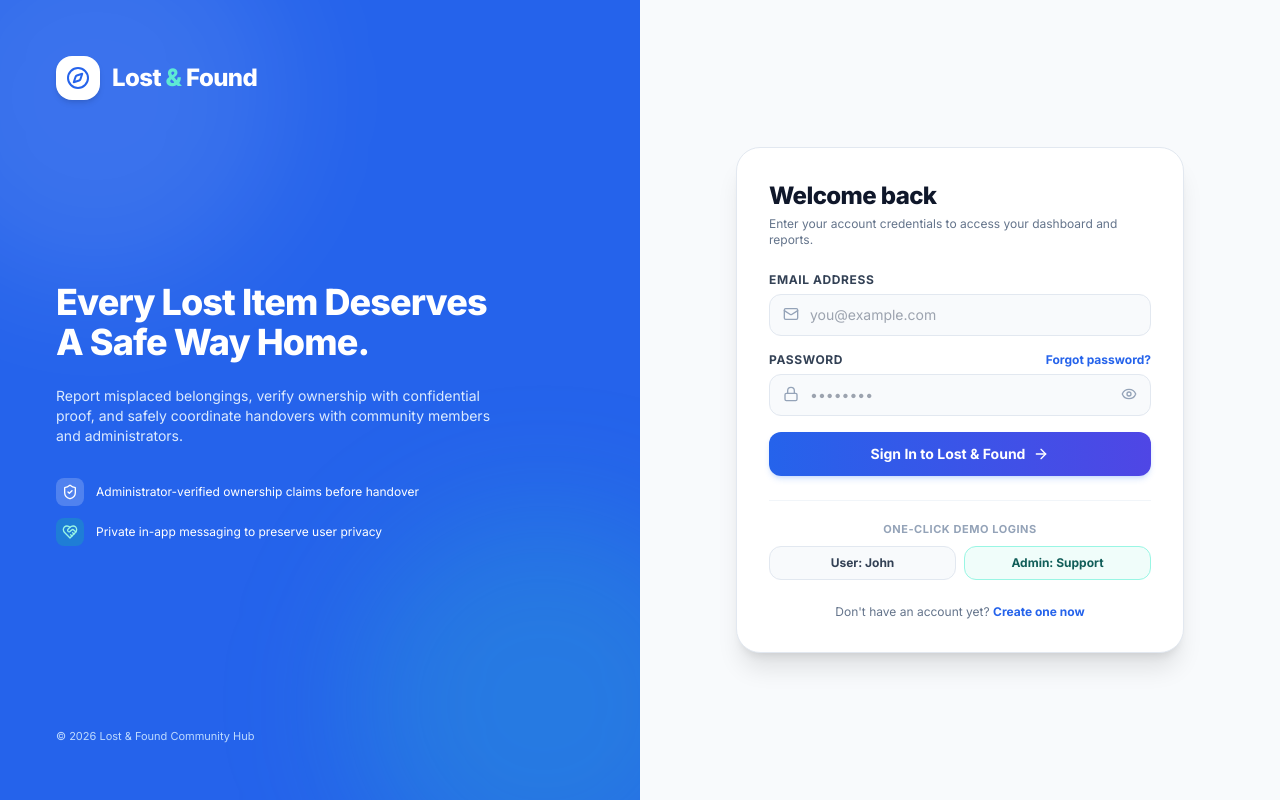
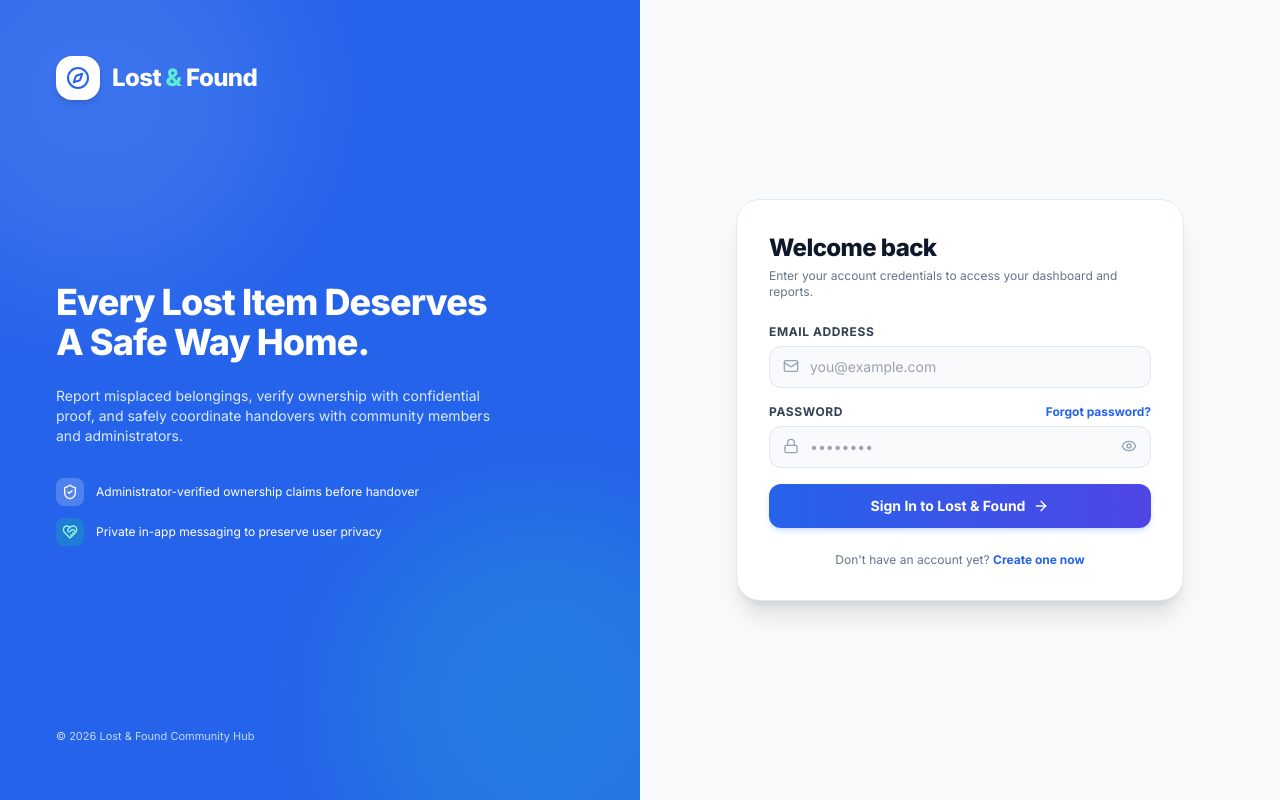
Before and after one commit to ThapaAyush/Lost_and_Found, a React (Vite) app in the folder frontend/: page /login in a window 1280 px wide. Built offline with nearby package versions, Linux system fonts and the light colour scheme; no server answers.

Commit message:
remove: one-click demo login accounts from sign-in page

```diff
--- a/frontend/src/pages/LoginPage.jsx
+++ b/frontend/src/pages/LoginPage.jsx
@@ -33,11 +33,6 @@ const LoginPage = () => {
     } else {
       setErrorMessage(result.message || 'Invalid email or password.');
     }
-  };
-
-  const fillQuickDemo = (demoEmail, demoPass) => {
-    setEmail(demoEmail);
-    setPassword(demoPass);
   };
 
   return (
@@ -124,29 +119,6 @@ const LoginPage = () => {
         </button>
       </form>
 
-      {/* Quick Demo Credentials Helper */}
-      <div className="mt-6 pt-5 border-t border-slate-100">
-        <p className="text-[11px] text-slate-400 font-bold text-center mb-2 uppercase tracking-wider">
-          One-Click Demo Logins
-        </p>
-        <div className="grid grid-cols-2 gap-2 text-xs">
-          <button
-            type="button"
-            onClick={() => fillQuickDemo('john@example.com', 'Password123!')}
-            className="p-2 text-center rounded-xl bg-slate-50 hover:bg-slate-100 text-slate-700 font-bold border border-slate-200 transition"
-          >
-            User: John
-          </button>
-          <button
-            type="button"
-            onClick={() => fillQuickDemo('admin@lostandfound.com', 'AdminPassword123!')}
-            className="p-2 text-center rounded-xl bg-teal-50 hover:bg-teal-100 text-teal-800 font-bold border border-teal-200 transition"
-          >
-            Admin: Support
-          </button>
-        </div>
-      </div>
-
       <div className="mt-6 text-center text-xs text-slate-500">
         Don't have an account yet?{' '}
         <Link to="/signup" className="font-bold text-blue-600 hover:text-blue-700">
```
